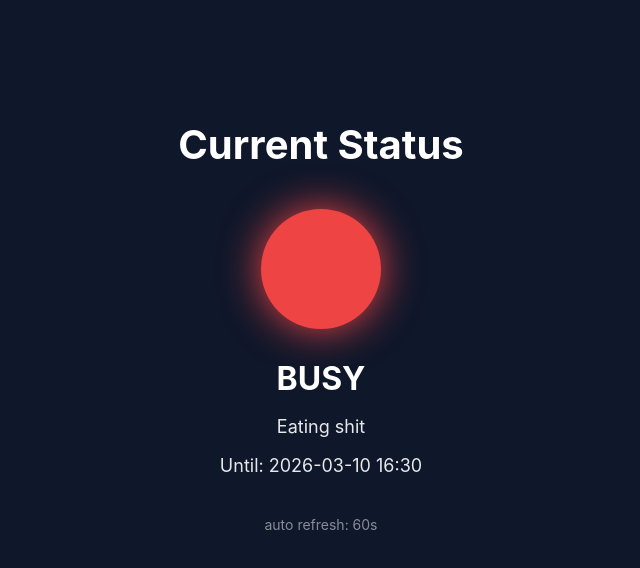
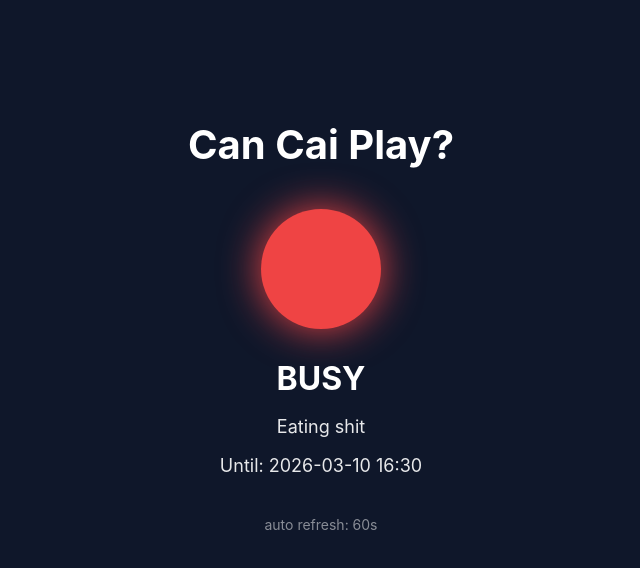
Before and after one commit to czammm/czammm.github.io, a plain HTML site: page index.html in a window 1280 px wide. Shown: the whole page, without its empty margins (319-959 px from the left). Drawn offline with Linux system fonts and the light colour scheme.

Commit message:
Update index.html

```diff
--- a/index.html
+++ b/index.html
@@ -11,7 +11,7 @@
 
 <div class="container">
 
-<h1>Current Status</h1>
+<h1>Can Cai Play? </h1>
 
 <div id="status-light"></div>
 
```
